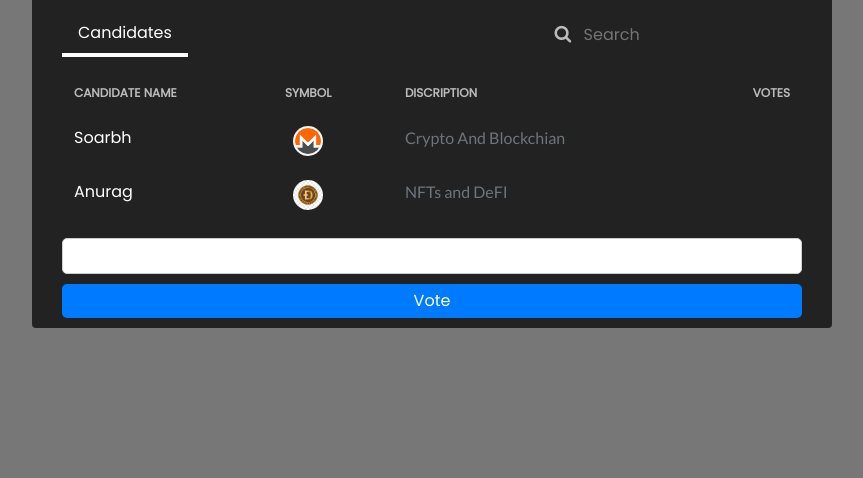
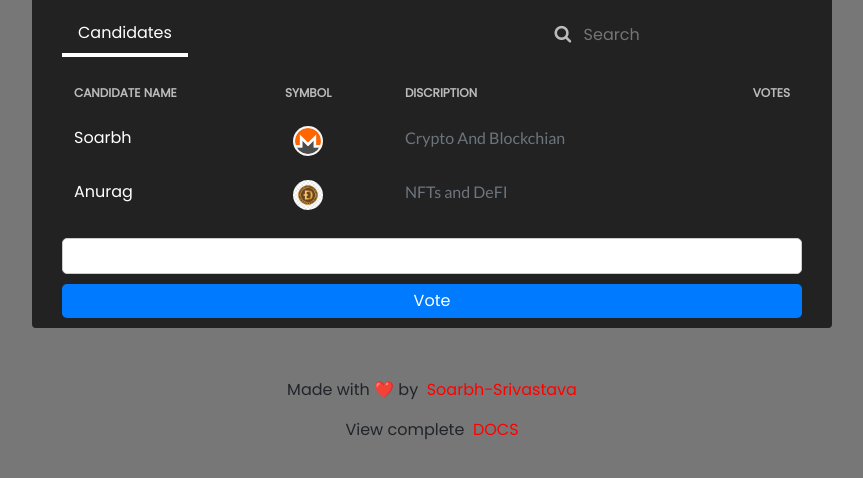
Before and after one commit to Soarbh-Srivastava/voting-dapp, a website: page vote.html in a window 1280 px wide. Shown: the part 180-658 px from the top of the page, without its empty margins (208-1071 px from the left). Drawn offline with nearby package versions, Linux system fonts and the light colour scheme; a script that the page names is missing.

Commit message:
Update vote.html

```diff
--- a/vote.html
+++ b/vote.html
@@ -11,6 +11,7 @@
   <title>Document</title>
 </head>
 <body>
+   <div>
   <div class="wrapper rounded">
     <nav class="navbar navbar-expand-lg navbar-dark dark d-lg-flex align-items-lg-start">
        <a class="navbar-brand" href="#">
@@ -77,7 +78,12 @@
        </div>
     </div>
   </div>
-
+  <div class="footer" style="margin-top: 50px;">
+   <p class="text-gray-600 text-sm" style="display: flex;justify-content: center;align-items: center;">Made with ❤️ by &nbsp; <a style="color: red;"
+     href="https://github.com/Soarbh-Srivastava/voting-dapp"target="_blank">Soarbh-Srivastava</a></p>
+     <p class="text-gray-600 text-sm" style="display: flex;justify-content: center;align-items: center;">View complete <a style="color: red;"  href="https://soarbh-srivastava.gitbook.io/voting-dapp-votesphere" target="_blank">&nbsp; DOCS</a></p>
+ </div>
+</div>
 <script src="https://cdn.jsdelivr.net/gh/ethereum/web3.js@1.0.0-beta.37/dist/web3.min.js"></script>
 <script src="https://code.jquery.com/jquery-3.1.1.slim.min.js"></script>
 <script src="./index.js"></script>
```
